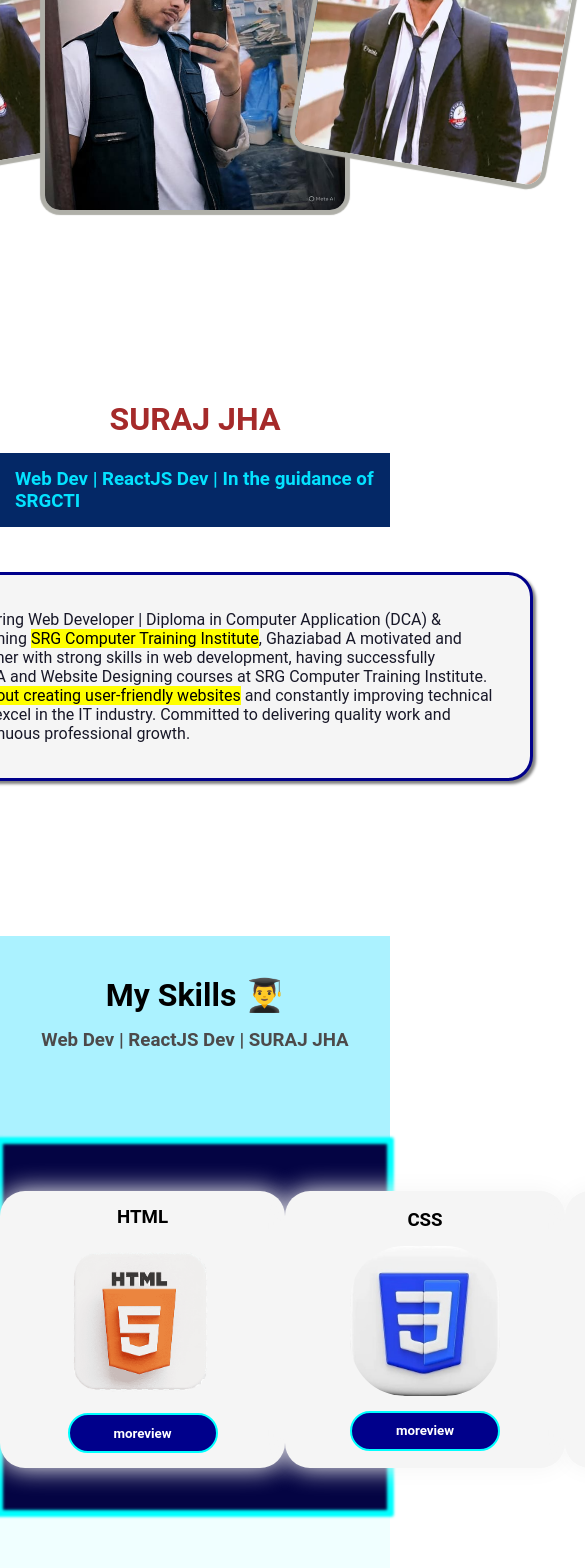
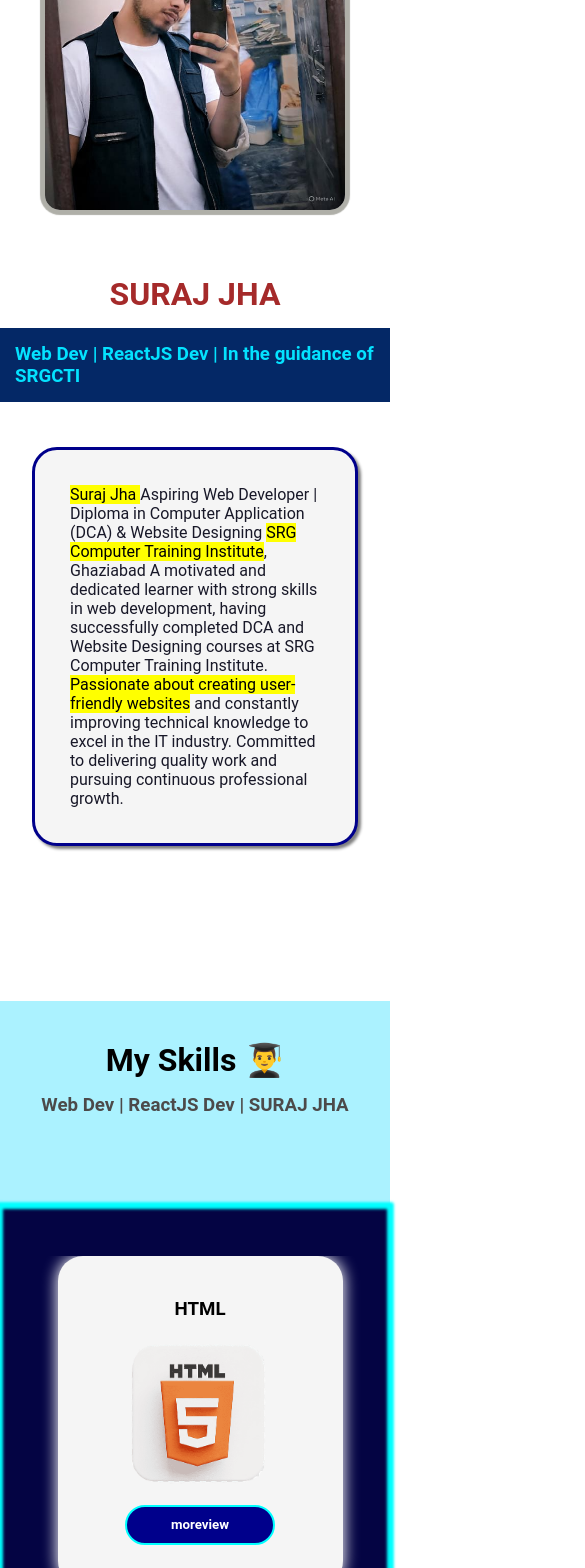
Before and after one commit to surajjha-37/ReactJs, a React (Vite) app: page / in a window 390 px wide. Shown: the part 432-2000 px from the top of the page, 585 px wide, since content can reach past the window. Built offline with nearby package versions, Linux system fonts and the light colour scheme.

Commit message:
edit app.css

```diff
--- a/src/App.css
+++ b/src/App.css
@@ -450,3 +450,68 @@ label {
   color: cyan;
   text-align: center;
 }
+@media (max-width: 600px) {
+  .flex-inn {
+    display: none;
+  }
+  .about-para {
+    width: 250px;
+  }
+
+  nav {
+    display: none;
+  }
+  .skilltitle {
+    overflow-x: auto;
+    white-space: nowrap;
+    display: flex;
+    gap: 45px;
+    margin-left: 65px;
+  }
+  .html {
+    width: 200px;
+    height: 300px;
+    margin-left: 25px;
+    margin-left: 25px;
+    margin-right: 25px;
+    box-shadow: 0px 0px 15px 1px white;
+  }
+  .project-1 {
+    width: 250px;
+    height: 300px;
+    margin-left: 25px;
+    margin-right: 25px;
+  }
+  .project {
+    overflow-x: auto;
+    white-space: nowrap;
+    display: flex;
+    gap: 45px;
+  }
+  .todo-p {
+    overflow: scroll;
+  }
+  .about-in {
+    margin-top: -125px;
+  }
+  #name,
+  #name-2 {
+    width: 300px;
+  }
+  .in-btn-in {
+    width: 300px;
+  }
+  .footerflex {
+    display: flex;
+    flex-direction: column;
+    gap: 35px;
+  }
+  .footer-p1 {
+    text-align: center;
+  }
+
+  .home-li,
+  .ul-a {
+    margin-left: -155px;
+  }
+}
```
